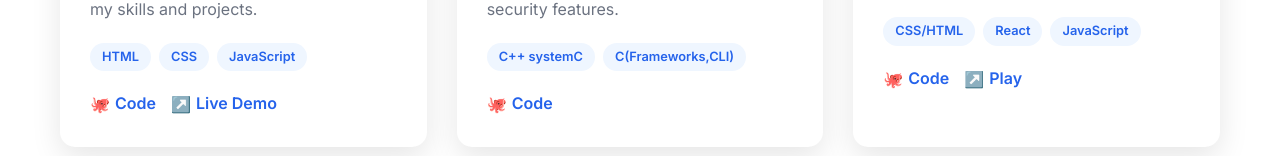
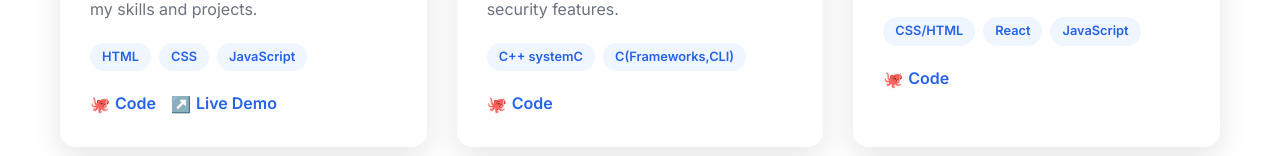
Before and after one commit to Sssapollo/Sssapollo.github.io, a plain HTML site: page index.html in a window 1280 px wide. Shown: the part 3814-3970 px from the top of the page. Drawn offline with Linux system fonts and the light colour scheme.

Commit message:
remove play link

```diff
--- a/index.html
+++ b/index.html
@@ -303,9 +303,6 @@
                             <a href="https://github.com/Sssapollo/catbook-react" class="project-link" target="_blank">
                                 <i class="fab fa-github"></i> Code
                             </a>
-                            <a href="#" class="project-link">
-                                <i class="fas fa-external-link-alt"></i> Play
-                            </a>
                         </div>
                     </div>
                 </div>
```
